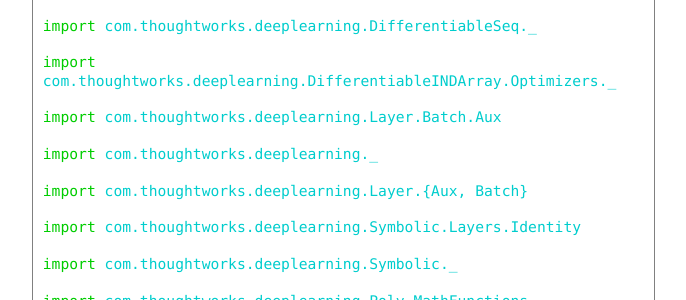
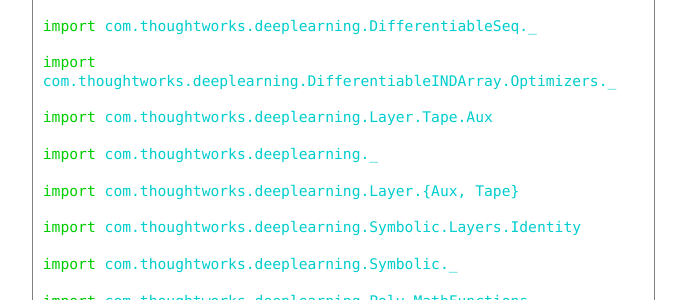
Before and after one commit to ThoughtWorksInc/DeepLearning.scala, a Jekyll site: the page built from demo/CNNs.html, in a window 1280 px wide and 900 px high, scrolled down 3789 px. Shown: the part 152-452 px from the top of the window, without its empty margins (387-1073 px from the left). Built offline with Jekyll 4.4.1, drawn with Linux system fonts in a browser that asks for light colours; nearby versions of some CDN libraries; comment, search, counter and statistics services are not loaded; some of the changed text lies outside the part shown.

Commit message:
Automatically generate the html from ipynb.

```diff
--- a/demo/CNNs.html
+++ b/demo/CNNs.html
@@ -91,9 +91,9 @@ fork := true</code></pre>
 <span class="k">import</span> <span class="nn">com.thoughtworks.deeplearning.DifferentiableInt._</span>
 <span class="k">import</span> <span class="nn">com.thoughtworks.deeplearning.DifferentiableSeq._</span>
 <span class="k">import</span> <span class="nn">com.thoughtworks.deeplearning.DifferentiableINDArray.Optimizers._</span>
-<span class="k">import</span> <span class="nn">com.thoughtworks.deeplearning.Layer.Batch.Aux</span>
+<span class="k">import</span> <span class="nn">com.thoughtworks.deeplearning.Layer.Tape.Aux</span>
 <span class="k">import</span> <span class="nn">com.thoughtworks.deeplearning._</span>
-<span class="k">import</span> <span class="nn">com.thoughtworks.deeplearning.Layer.</span><span class="o">{</span><span class="nc">Aux</span><span class="o">,</span> <span class="nc">Batch</span><span class="o">}</span>
+<span class="k">import</span> <span class="nn">com.thoughtworks.deeplearning.Layer.</span><span class="o">{</span><span class="nc">Aux</span><span class="o">,</span> <span class="nc">Tape</span><span class="o">}</span>
 <span class="k">import</span> <span class="nn">com.thoughtworks.deeplearning.Symbolic.Layers.Identity</span>
 <span class="k">import</span> <span class="nn">com.thoughtworks.deeplearning.Symbolic._</span>
 <span class="k">import</span> <span class="nn">com.thoughtworks.deeplearning.Poly.MathFunctions._</span>
@@ -195,11 +195,11 @@ Compiling Utils.sc
 </span>
 <span class="ansi-green-fg">import </span><span class="ansi-cyan-fg">com.thoughtworks.deeplearning.DifferentiableINDArray.Optimizers._
 </span>
-<span class="ansi-green-fg">import </span><span class="ansi-cyan-fg">com.thoughtworks.deeplearning.Layer.Batch.Aux
+<span class="ansi-green-fg">import </span><span class="ansi-cyan-fg">com.thoughtworks.deeplearning.Layer.Tape.Aux
 </span>
 <span class="ansi-green-fg">import </span><span class="ansi-cyan-fg">com.thoughtworks.deeplearning._
 </span>
-<span class="ansi-green-fg">import </span><span class="ansi-cyan-fg">com.thoughtworks.deeplearning.Layer.{Aux, Batch}
+<span class="ansi-green-fg">import </span><span class="ansi-cyan-fg">com.thoughtworks.deeplearning.Layer.{Aux, Tape}
 </span>
 <span class="ansi-green-fg">import </span><span class="ansi-cyan-fg">com.thoughtworks.deeplearning.Symbolic.Layers.Identity
 </span>
@@ -1028,10 +1028,10 @@ train loss : 0.2774548053741455
 
 
 
-<div id="29aadc8a-419e-44ab-ad21-c46fe166f2bd"></div>
+<div id="e189f730-6375-410d-bf70-a86d287af763"></div>
 <div class="output_subarea output_javascript ">
 <script type="text/javascript">
-var element = $('#29aadc8a-419e-44ab-ad21-c46fe166f2bd');
+var element = $('#e189f730-6375-410d-bf70-a86d287af763');
 
 requirejs(["plotly"], function(Plotly) {
   (function () {
```
Also changed, not shown: 1 other file.
